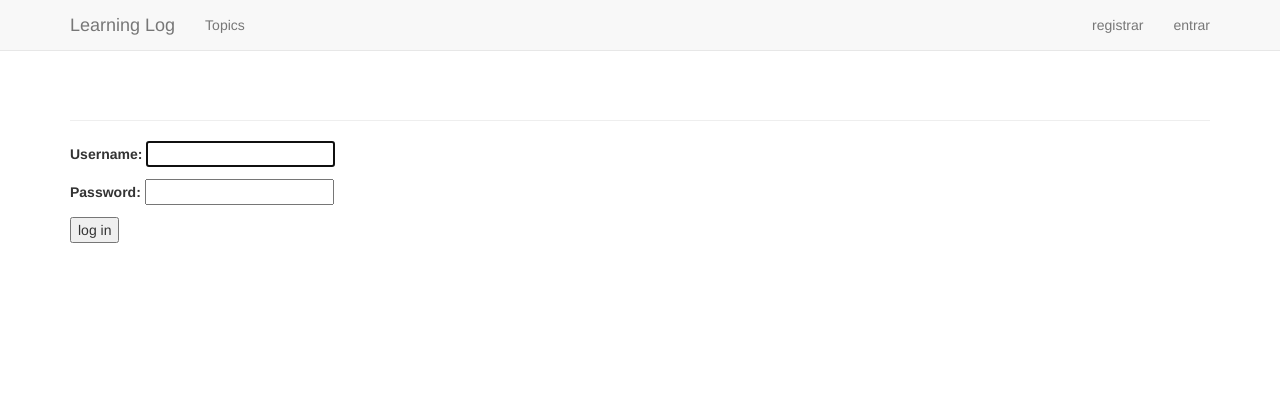
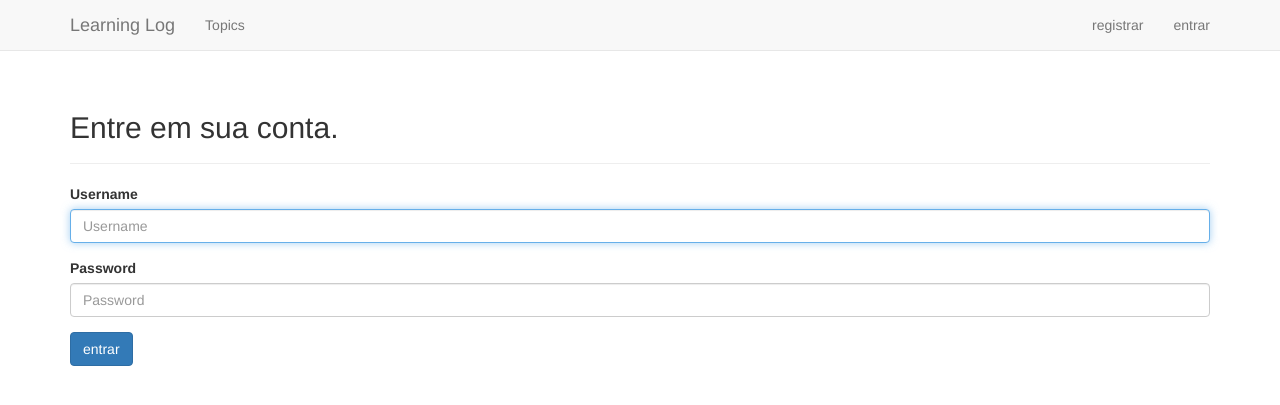
Before and after one commit to montalvas/learning_log, a Django app: page /users/login/ in a window 1280 px wide. Shown: the top 405 px of the page. Run offline with Django 3.2, Linux system fonts and the light colour scheme; some libraries are stand-ins or nearby versions.

Commit message:
add bootstrap login.html

```diff
--- a/users/templates/users/login.html
+++ b/users/templates/users/login.html
@@ -1,15 +1,17 @@
 {% extends 'learning_logs/_layouts/base.html' %}
+{% load bootstrap3 %}
+
+{% block header %}
+  <h2>Entre em sua conta.</h2>
+{% endblock header %}
 
 {% block content %}
-  {% if form.errors %}
-    <p>Your username and password didn't match. Please try again.</p>
-  {% endif %}
+  <form action="{% url 'users:login' %}" method="post" class="form">
+    {% csrf_token %}
+    {% bootstrap_form form %}
 
-  <form action="{% url 'users:login' %}" method="post">
-    {% csrf_token %}
-    {{ form.as_p }}
-
-    <button type="submit">log in</button>
-    <!--<input type="hidden" name="next" value="{% url 'learning_logs:index' %}">-->
+    {% buttons %}
+      <button type="submit" class="btn btn-primary">entrar</button>
+    {% endbuttons %}
   </form>
 {% endblock content %}
```
Also changed, not shown: db.sqlite3.
